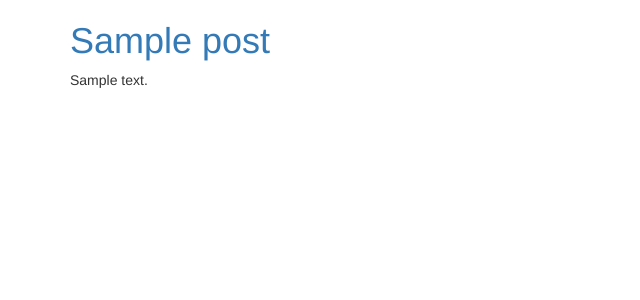
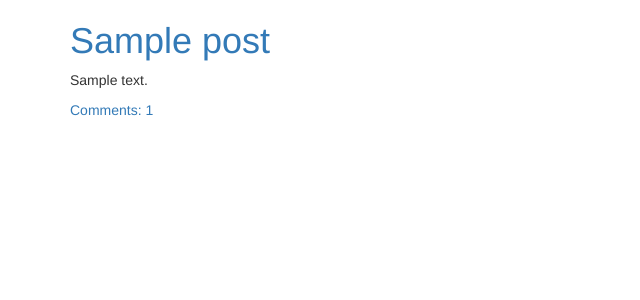
Before and after one commit to AaronLaw/DjangoGirls, a Django app: template templates/blog/post_list.html in a window 1280 px wide. Shown: the part 139-439 px from the top of the page, without its empty margins (0-640 px from the left). Run offline with Django 3.2, Linux system fonts and the light colour scheme; the template is opened without the code that fills it: values that come from a table or form of the project are taken from there, others are empty; tables that the repository leaves empty hold one stand-in row (values such as "Sample post"); some libraries are stand-ins or nearby versions.

Commit message:
Showing count of comments in post_list templates.

```diff
--- a/templates/blog/post_list.html
+++ b/templates/blog/post_list.html
@@ -7,6 +7,7 @@
         </div>
         <h1><a href="{% url "post_detail" pk=post.pk %}">{{ post.title }}</a></h1>
         <p>{{ post.text|linebreaks }}</p>
+        <a href="{% url 'blog.views.post_detail' pk=post.pk %}">Comments: {{ post.comments.count }}</a>
     </div>
 {% endfor %}
 {% endblock content %}
```
